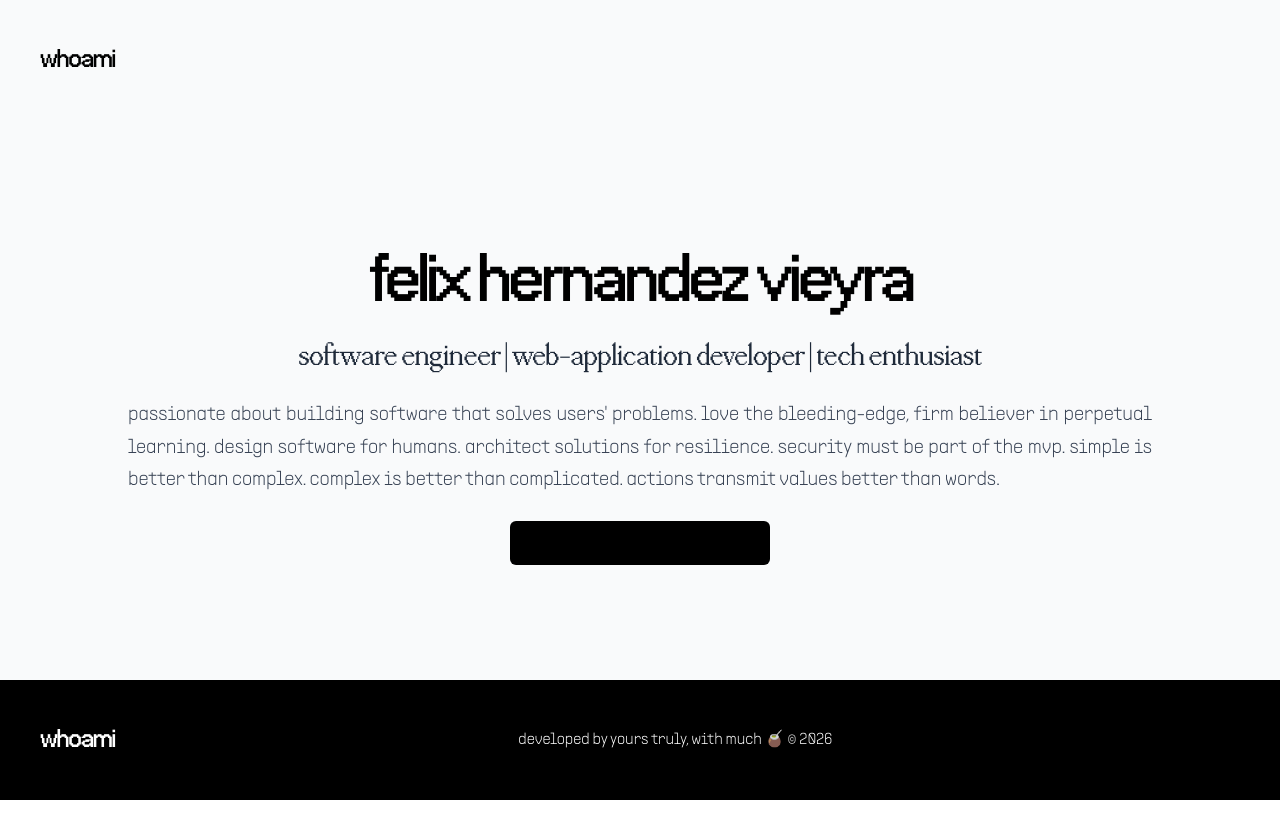
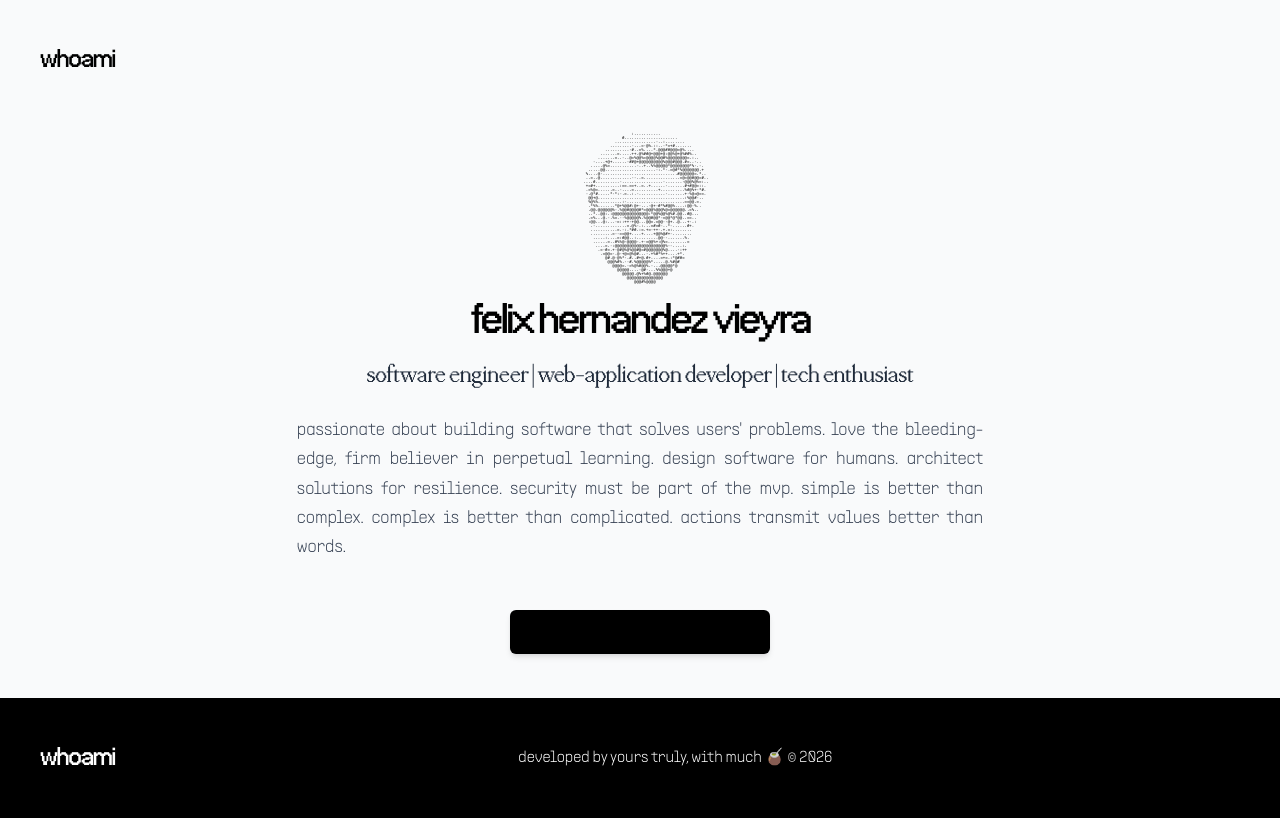
Before and after one commit to Felix-Hz/whoami, a React (Vite) app: page / in a window 1280 px wide. Built offline with nearby package versions, Linux system fonts and the light colour scheme.

Commit message:
feat(landing): asciify

```diff
--- a/src/app.tsx
+++ b/src/app.tsx
@@ -1,6 +1,7 @@
 import { FaGithubSquare } from "react-icons/fa";
 import { IoIosMail } from "react-icons/io";
 import { PiLinkedinLogoFill } from "react-icons/pi";
+import { faceAscii } from "./assets/ascii-face";
 
 export function App() {
   return (
@@ -23,19 +24,23 @@ function Header() {
 
 function Content() {
   return (
-    <section className="flex flex-col items-center justify-center gap-2 px-8 md:px-4 text-justify-center">
-      <h1 className="text-6xl md:text-5xl lg:text-8xl text-black antialiased tracking-tighter">
+    <section className="flex flex-col justify-center items-center gap-4 md:gap-8 px-8 md:px-4 pt-2 pb-2 md:pb-8 lg:pb-10">
+      <div className="flex flex-col items-center justify-center gap-2 text-justify-center max-w-[90%] md:max-w-[55%] mx-auto">
+        <MyFace />
+        <h1 className="text-6xl md:text-5xl lg:text-6xl text-black antialiased tracking-tighter">
           felix hernandez vieyra
         </h1>
-      <h2 className="text-3xl text-gray-800 tracking-tight hidden md:block">
+        <h2 className="text-3xl lg:text-2xl text-gray-800 tracking-tight hidden md:block">
           software engineer | web-application developer | tech enthusiast
         </h2>
-      <p className="text-xl text-gray-700 max-w-5xl leading-relaxed py-4 text-justify">
+        <p className="text-xl lg:text-lg text-gray-700 max-w-5xl leading-relaxed py-4 text-justify">
           passionate about building software that solves users' problems. love the bleeding-edge, firm believer in
-        perpetual learning. design software for humans. architect solutions for resilience. security must be part of the
-        mvp. simple is better than complex. complex is better than complicated. actions transmit values better than
-        words.
+          perpetual learning. design software for humans. architect solutions for resilience. security must be part of
+          the mvp. simple is better than complex. complex is better than complicated. actions transmit values better
+          than words.
         </p>
+      </div>
+
       <GetInTouch />
     </section>
   );
@@ -43,7 +48,7 @@ function Content() {
 
 function Footer() {
   return (
-    <footer className="w-full p-4 md:p-10 bg-black">
+    <footer className="w-full p-4 mt-4 md:mt-1 md:p-10 bg-black">
       <nav className="w-full flex justify-center md:justify-between items-center [&>*]:text-white">
         <Logo className="hidden md:inline" />
         <p className="text-md md:text-md">developed by yours truly, with much 🧉 © {new Date().getFullYear()}</p>
@@ -78,10 +83,20 @@ function Socials({ className }: { className?: string }) {
   );
 }
 
-function GetInTouch() {
+function MyFace() {
   return (
-    <h2 className="py-2 px-4 bg-black rounded-md max-w-3xl text-center">
-      <a className="[&>*]:inline font-extrabold font-stretch-extra-expanded text-xl" href="mailto:me@felix-hzv.dev">
+    <pre className="text-black font-mono overflow-y-hidden leading-none text-[4px] hover:animate-[spin_1.5s_linear] [animation-duration:1s] hover:transform hover:scale-125 transition-all duration-300 ease-in-out hover:cursor-grabbing">
+      {faceAscii}
+    </pre>
+  );
+}
+
+function GetInTouch({ className }: { className?: string }) {
+  return (
+    <h2
+      className={` group  py-2 px-4 bg-black rounded-md max-w-md text-center shadow-md hover:transform hover:scale-105 transition-all duration-300 ease-in-out hover:cursor-help ${className}`}
+    >
+      <a className="[&>*]:inline group-hover:cursor-help font-extrabold font-stretch-extra-expanded text-xl" href="mailto:me@felix-hzv.dev">
         let's talk &rarr; me@felix-hzv.dev <IoIosMail />
       </a>
     </h2>
--- /dev/null
+++ b/src/assets/ascii-face.ts
@@ -0,0 +1,44 @@
+//
+//  ¯\_(ツ)_/¯
+//
+
+export const faceAscii = `
+                                :...........
+                            #......................
+                         .................-..:........
+                       .........-...=-@%.::..-*=+#.......
+                     ..........-#..=%....*.@@@##@@@=@%....
+                   .......=.....++.@%##@+@@@+@:@@%@+@%##%..
+                  .......=..-..@=%@@%=@@@@%@@#%@@@@@@@@=.:..
+                -....+@+......-##@+@@@@@@@@@@%@@@#@@@.#=..-..
+               .....@%=...........-..+..%%@@@@@*@@@@@@@@*%-.-.
+              .....@@.....................-:.*-.=@#*%@@@@@@@.+
+             %....@-...............................#@@@@@@=.*..
+             ..=..@.............--..=...............=@=@@#@@=#..
+            ....#..........-.................-.......-@@@%@%=:..
+             +=#+..........:==.==+..=..+......-.......#+#@@=::.
+             .=%@=......=..-....=..........+..........%#@%+-*#.
+             -.@*#.....*-*:-.=..:.-...........-.......+-%@=@==.
+              @@+@....................................:%@@#-..
+              %@%%..........:-........................==@@.=.
+              .*%%.......*@+%@@#:@+-...-@+-#*%#@@%....:@@-%..
+              .@@.@@@@@@%-.%@@#@@@@#*=@@@%@@@%@=@@@@@@..=%..
+              ..*..@@:.:@@@@@@@@@@@@@@@:*@@%@@%@%#.@@..#@...
+              .=%...@.-.%=.--%@@@@@%.%@@#@@*-=@@*@*@@..==..
+              :@@...@:...-=::++-+@@...@@=.=@@--@+..@...+-.:
+               .-.............=.@%-.:...=#=#-..*-......#+.
+               ...........=.-:.*##.:=.+=-++-.+.=:........
+               .........=--==@@+....+....+@@%@#+-........
+                .....:....=:#@@..:.........@@--.......%.
+                ......=..#%%@-@@@@-.+-=@@%+:@%=........=
+                 ....=.-:@@@@@@@@@@@@@@@@@@@@@%--....:.
+                  .=-#=.+-@#@%@%@@#@=#@@@@@@@%@....-:++
+                   .=@@=-.@-+@=@%@#...-.+%#*%++....+*.
+                     @#.@-@%*-.#..#+@.#+....=+=.:*@##=
+                      @@@%#%.--#.%@@@@@%*.....@.%#@#
+                        @@@@=.-=%@%#@@%.-...@@@@@*@
+                          @@@@@....-@#-...%%@@@+@
+                            @@@@@.@%+%#@.@@@@@@
+                              @@@@@@@@@@@@@@@
+                                 @@@#%@@@@
+`;
```
Lines whose indentation alone changed are shown as unchanged.
